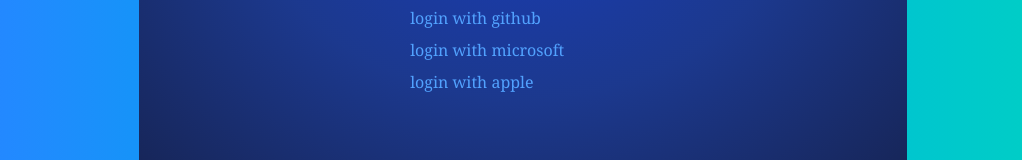
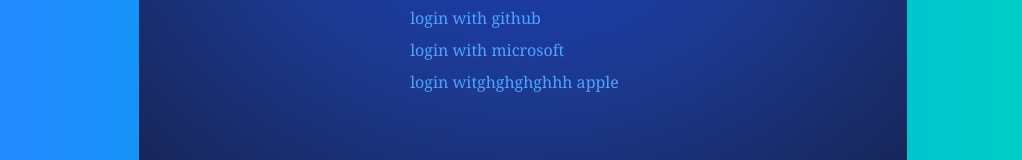
Before and after one commit to rajritik4041/Unvision, a Next.js app in the folder form_detect/: page /login in a window 1280 px wide. Shown: the part 514-674 px from the top of the page, without its empty margins (117-1139 px from the left). Built offline with nearby package versions, Linux system fonts and the light colour scheme.

Commit message:
sign up and login page updated 2

```diff
--- a/form_detect/src/app/(components)/login/page.jsx
+++ b/form_detect/src/app/(components)/login/page.jsx
@@ -76,7 +76,7 @@
               <div onClick={() => signIn("azure-ad")}  className='m-2 text-blue-400'> login with microsoft </div>
 
 
-              <div onClick={() => signIn('apple')}  className='m-2 text-blue-400'> login with apple </div>
+              <div onClick={() => signIn('apple')}  className='m-2 text-blue-400'> login witghghghghhh apple </div>
 
           </div>
         </form>
```
